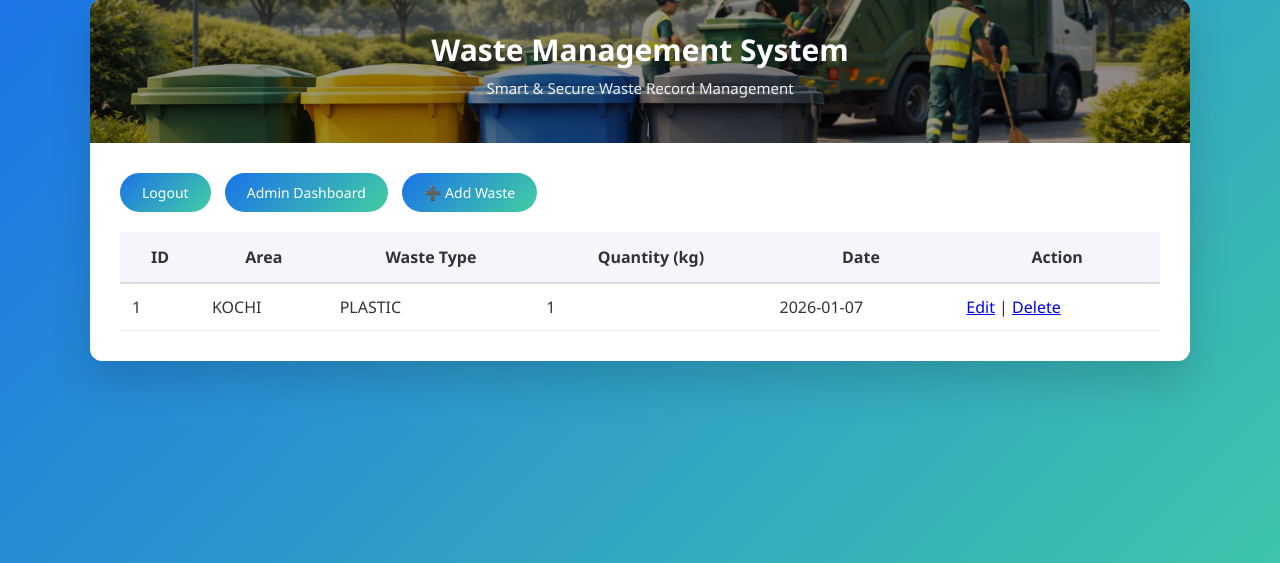
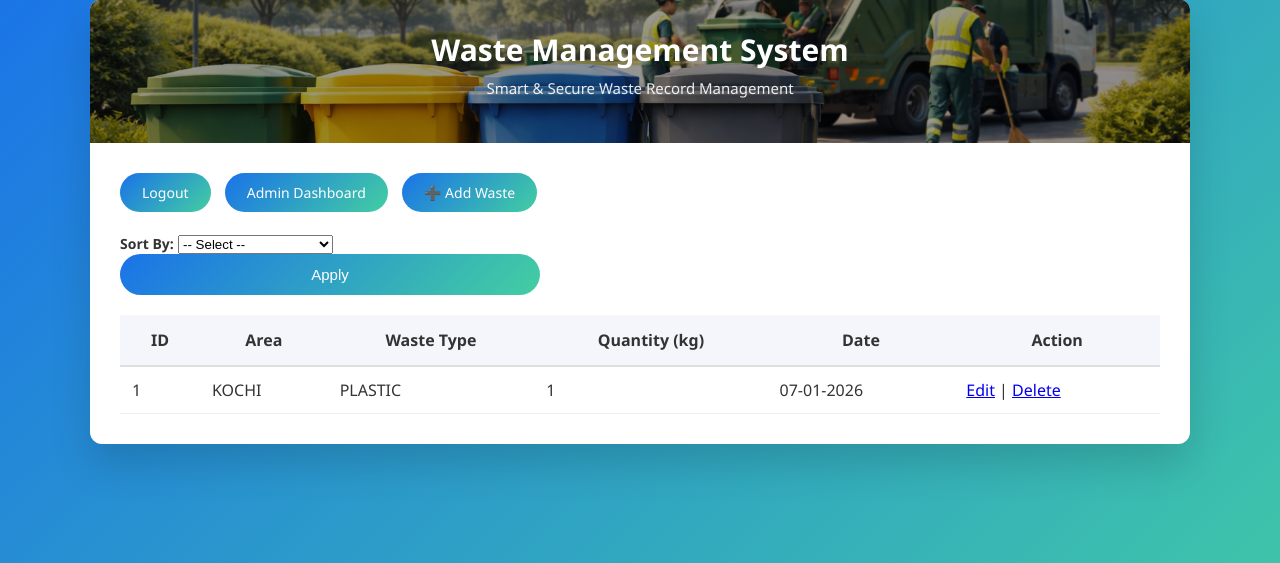
Before and after one commit to aldrinjacob/Waste_Management_DBMS, a Flask app: page / in a window 1280 px wide. Shown: the part 41-604 px from the top of the page. Run offline with Flask 3, Linux system fonts and the light colour scheme; a user stored in the database is signed in; data comes from the database, SQL or seed files in the repository.

Commit message:
Added date formatting and multi-criteria sorting for waste records

```diff
--- a/app.py
+++ b/app.py
@@ -52,9 +52,25 @@ def index():
     if 'user' not in session:
         return redirect(url_for('login'))
 
+    sort = request.args.get('sort')
+
+    query = "SELECT * FROM waste"
+
+    if sort == "date_new":
+        query += " ORDER BY date DESC"
+    elif sort == "date_old":
+        query += " ORDER BY date ASC"
+    elif sort == "area":
+        query += " ORDER BY area ASC"
+    elif sort == "waste_type":
+        query += " ORDER BY waste_type ASC"
+    elif sort == "quantity":
+        query += " ORDER BY quantity DESC"
+
     conn = get_db_connection()
-    wastes = conn.execute('SELECT * FROM waste').fetchall()
+    wastes = conn.execute(query).fetchall()
     conn.close()
+
     return render_template('index.html', wastes=wastes)
 # ---------------- CREATE ----------------
 @app.route('/add', methods=('GET', 'POST'))
--- a/templates/index.html
+++ b/templates/index.html
@@ -22,6 +22,18 @@
         {% endif %}
 
         <a href="{{ url_for('add') }}" class="button">➕ Add Waste</a>
+        <form method="get" style="margin:20px 0;">
+            <label><b>Sort By:</b></label>
+            <select name="sort">
+                <option value="">-- Select --</option>
+                <option value="date_new">Date (Latest First)</option>
+                <option value="date_old">Date (Oldest First)</option>
+                <option value="area">Area (Location)</option>
+                <option value="waste_type">Waste Type</option>
+                <option value="quantity">Quantity (High to Low)</option>
+            </select>
+            <button type="submit">Apply</button>
+        </form>
 
         <table>
             <tr>
@@ -39,7 +51,7 @@
                 <td>{{ waste.area }}</td>
                 <td>{{ waste.waste_type }}</td>
                 <td>{{ waste.quantity }}</td>
-                <td>{{ waste.date }}</td>
+                <td>{{ waste.date.split('-')[2] }}-{{ waste.date.split('-')[1] }}-{{ waste.date.split('-')[0] }}</td>
                 <td>
                     <a href="{{ url_for('edit', id=waste.id) }}">Edit</a> |
                     <a href="{{ url_for('delete', id=waste.id) }}"
```
